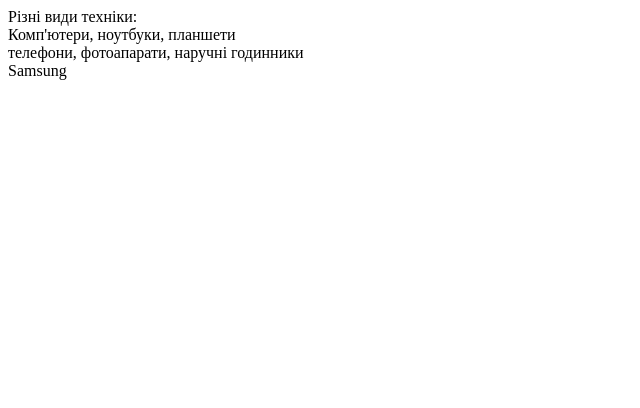
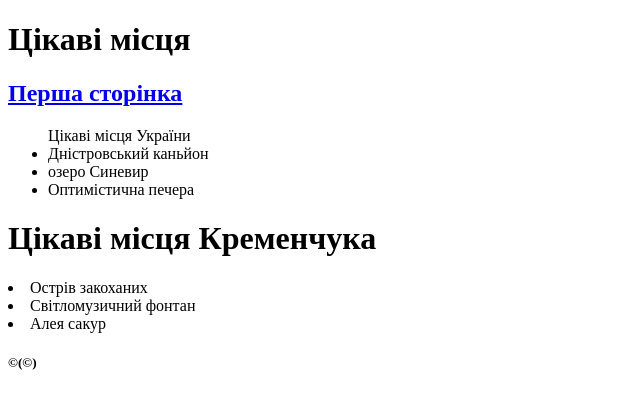
Before and after one commit to aialn/Lessons, a plain HTML site: page index.html in a window 1280 px wide. Shown: the whole page, without its empty margins (0-640 px from the left). Drawn offline with Linux system fonts and the light colour scheme.

Commit message:
Update index.html

```diff
--- a/index.html
+++ b/index.html
@@ -2,18 +2,27 @@
 <html>
 <head>
   <meta charset="utf-8">
-  <title>Гаджети</title>
+  <title>Завдання 20.02.2024</title>
 </head>
 <body>
   <header>
-    Різні види техніки:
+
   </header>
-Комп'ютери, ноутбуки, планшети
-  <section>
-    телефони, фотоапарати, наручні годинники
-  </section>
-  <footer>
-    Samsung
+  <h1>Цікаві місця</h1>
+  <a href="index.html"> <h2>Перша сторінка</h2></a>
+  <ul><hl>Цікаві місця України</hl>
+    <li>Дністровський каньйон</li>
+    <li>озеро Синевир</li>
+    <li>Оптимістична печера</li>
+  </ul>
+  <o1><h1>Цікаві місця Кременчука</h1>
+    <li>Острів закоханих</li>
+    <li>Світломузичний фонтан</li>
+    <li>Алея сакур</li>
+  </o1>
+
+ <footer>
+    <h5 aling="center">&copy;(&#169)</h5>
   </footer>
 </body>
 </html>
```
